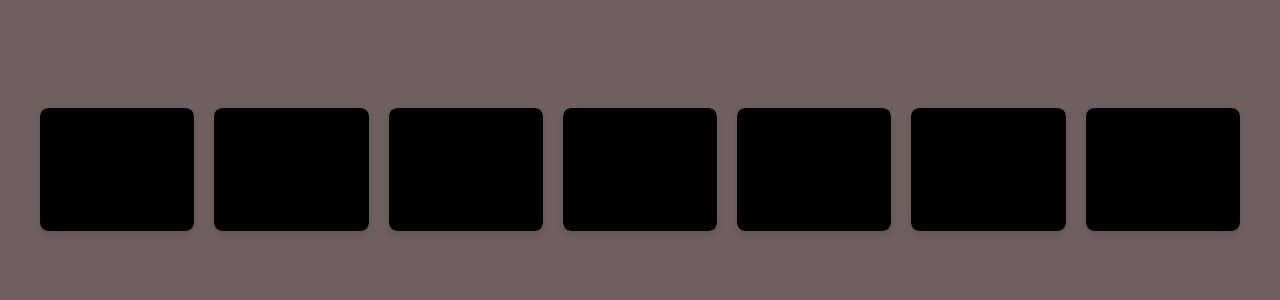
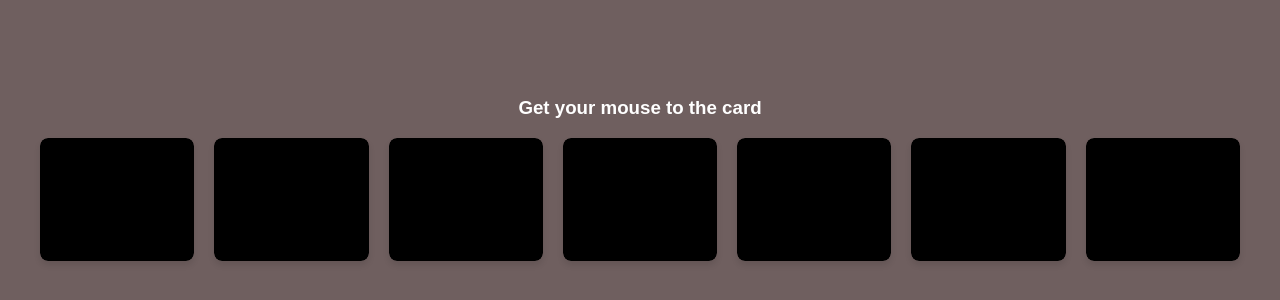
Before and after one commit to Asyedabdulrahman/list-of-card-hover, a plain HTML site: page index.html in a window 1280 px wide. Shown: the part 250-550 px from the top of the page. Drawn offline with Linux system fonts and the light colour scheme.

Commit message:
modified text color to white

```diff
--- a/index.html
+++ b/index.html
@@ -10,6 +10,7 @@
 
 <body>
     <main>
+        <h3>Get your mouse to the card</h3>
         <div class="list">
             <div class="item"><img src="/images/image1.webp" alt=""> </div>
             <div class="item"><img src="/images/image2.webp" alt=""> </div>
--- a/style.css
+++ b/style.css
@@ -9,12 +9,17 @@ body, html {
 
 main {
     display: flex;
+    flex-direction: column;
     justify-content: center;
+    text-align: center;
     align-items: center;
     min-height: 100vh;
     padding: 20px;
 }
 
+h3{
+    color: white;
+ }
 .list {
     display: grid;
     grid-template-columns: repeat(auto-fit, minmax(150px, 1fr));
```
